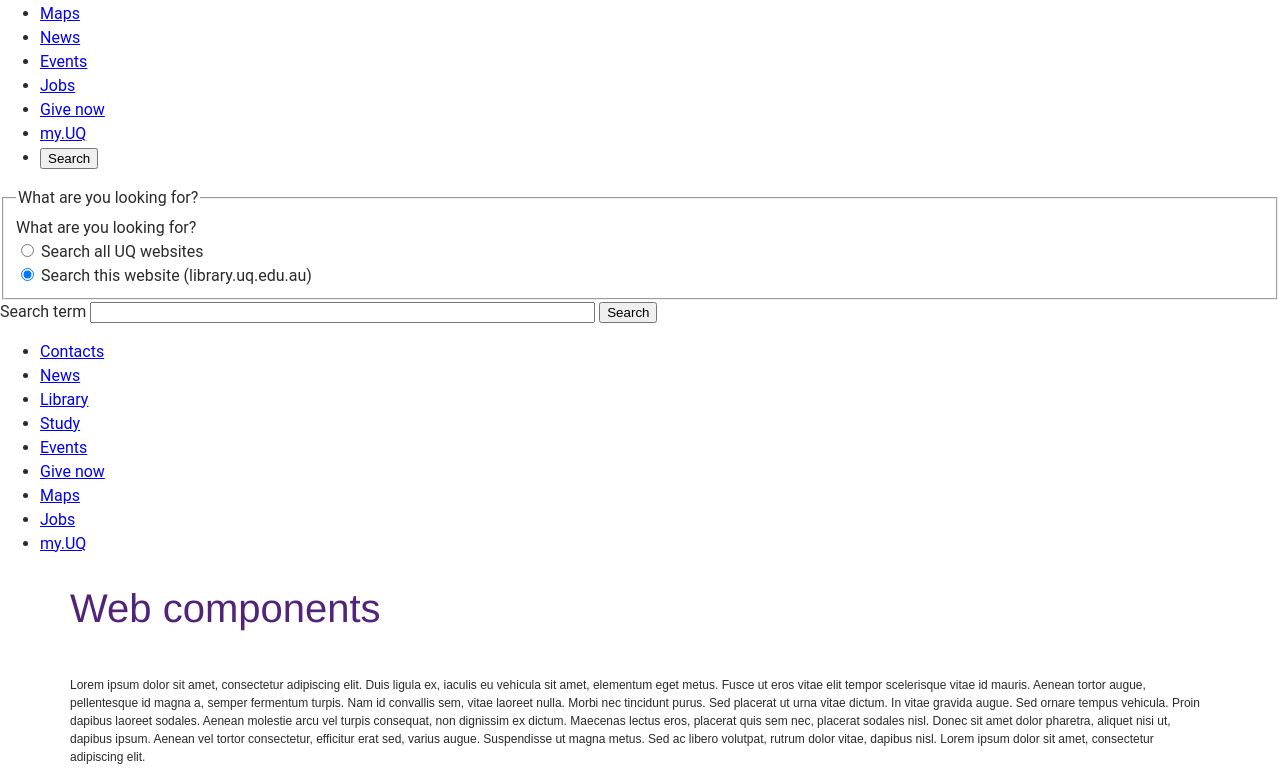
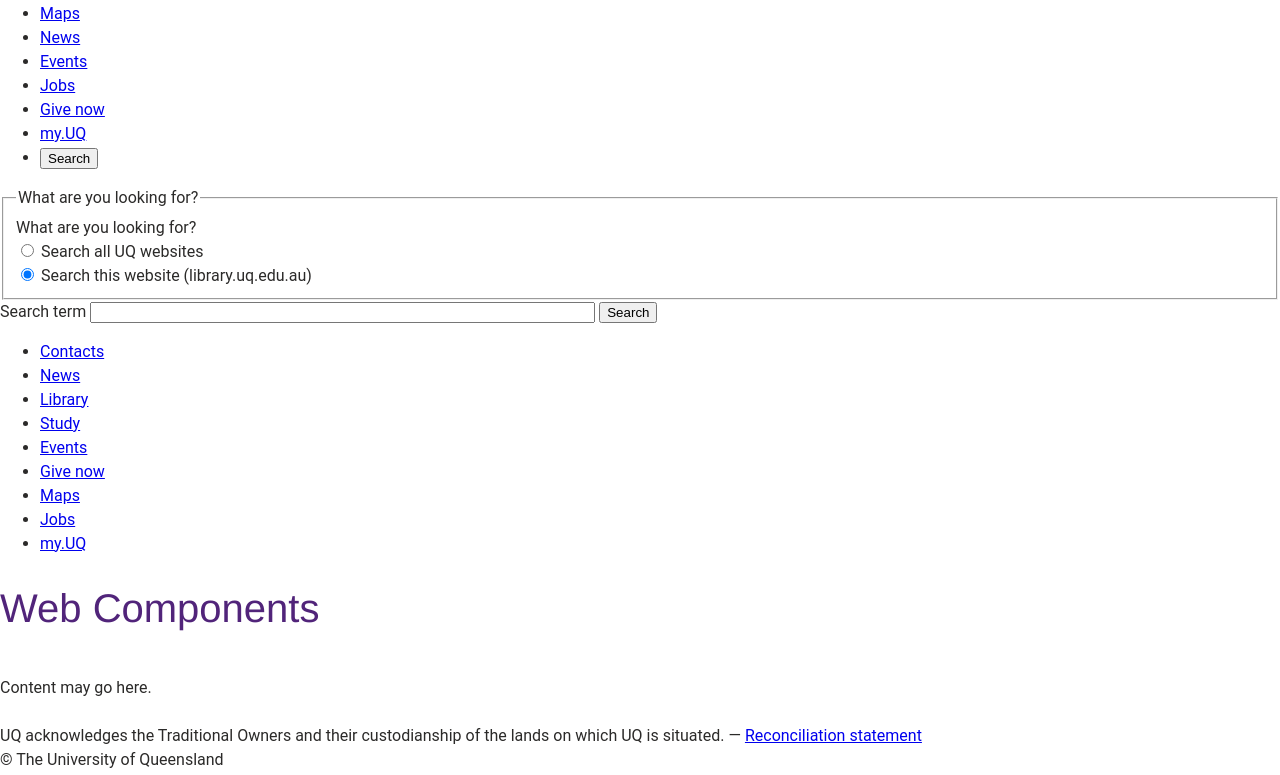
Before and after one commit to kylane/uq-library-reusable-components, a website built with webpack: page index.html in a window 1280 px wide. Shown: the part 369-1144 px from the top of the page. Built offline with nearby package versions, Linux system fonts and the light colour scheme; files whose address does not match are found by name.

Commit message:
Added accessibility tests

```diff
--- a/index.html
+++ b/index.html
@@ -1,28 +1,21 @@
 <!doctype html>
-<html style="padding: 0; margin: 0">
+<html style="padding: 0; margin: 0" lang="en">
 <head>
     <title>UQ Library - Reusable Web Components</title>
 </head>
 
 <body style="padding: 0; margin: 0">
   <uq-header
-          class="uq-header-wrapper"
           hideLibraryMenuItem="true"
           searchLabel="library.uq.edu.au"
           searchURL="http://library.uq.edu.au"
   ></uq-header>
-  <div style="font-family: Arial; font-size: 12px; max-width: 1140px; margin-left: auto; margin-right: auto">
-    <h1>Web components</h1>
-    <p>Lorem ipsum dolor sit amet,
-      consectetur adipiscing elit. Duis ligula ex, iaculis eu vehicula sit amet, elementum eget metus. Fusce ut eros vitae
-      elit tempor scelerisque vitae id mauris. Aenean tortor augue, pellentesque id magna a, semper fermentum turpis. Nam
-      id convallis sem, vitae laoreet nulla. Morbi nec tincidunt purus. Sed placerat ut urna vitae dictum. In vitae
-      gravida augue. Sed ornare tempus vehicula. Proin dapibus laoreet sodales. Aenean molestie arcu vel turpis consequat,
-      non dignissim ex dictum. Maecenas lectus eros, placerat quis sem nec, placerat sodales nisl. Donec sit amet dolor
-      pharetra, aliquet nisi ut, dapibus ipsum. Aenean vel tortor consectetur, efficitur erat sed, varius augue.
-      Suspendisse ut magna metus. Sed ac libero volutpat, rutrum dolor vitae, dapibus nisl. Lorem ipsum dolor sit amet,
-      consectetur adipiscing elit.</p>
-  </div>
+
+  <main role="main">
+    <h1>Web Components</h1>
+    <p>Content may go here.</p>
+  </main>
+
 
   <uq-footer
           loginURL="http://library.uq.edu.au"
```
Also changed, not shown: cypress/integration/footer.js (+18 -7 lines), cypress/integration/header.js (+14 -3 lines), cypress/support/index.js (+9 -1 lines), package.json (+6 -3 lines), 1 other file.
